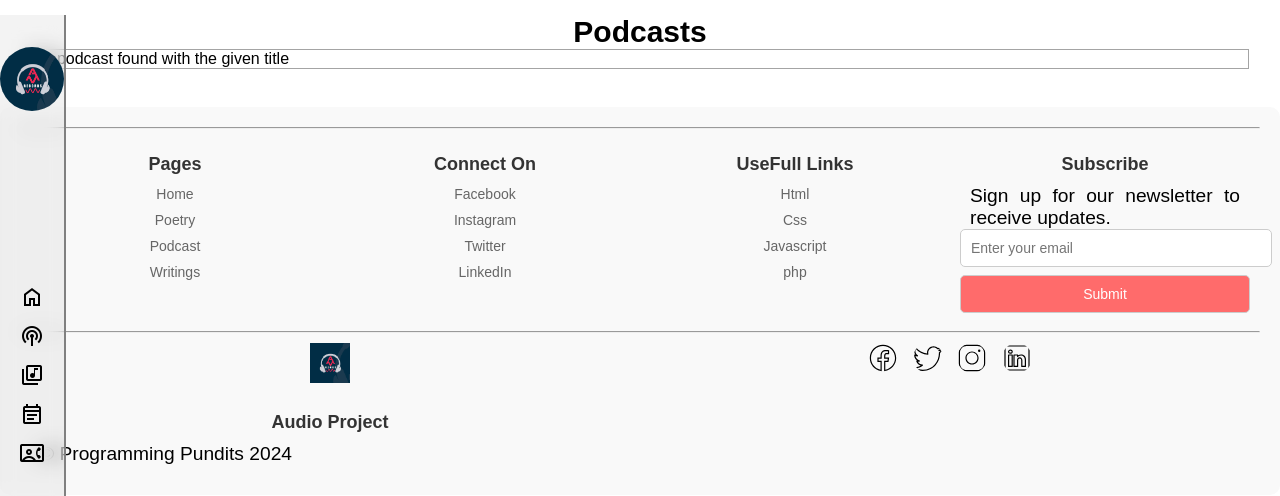
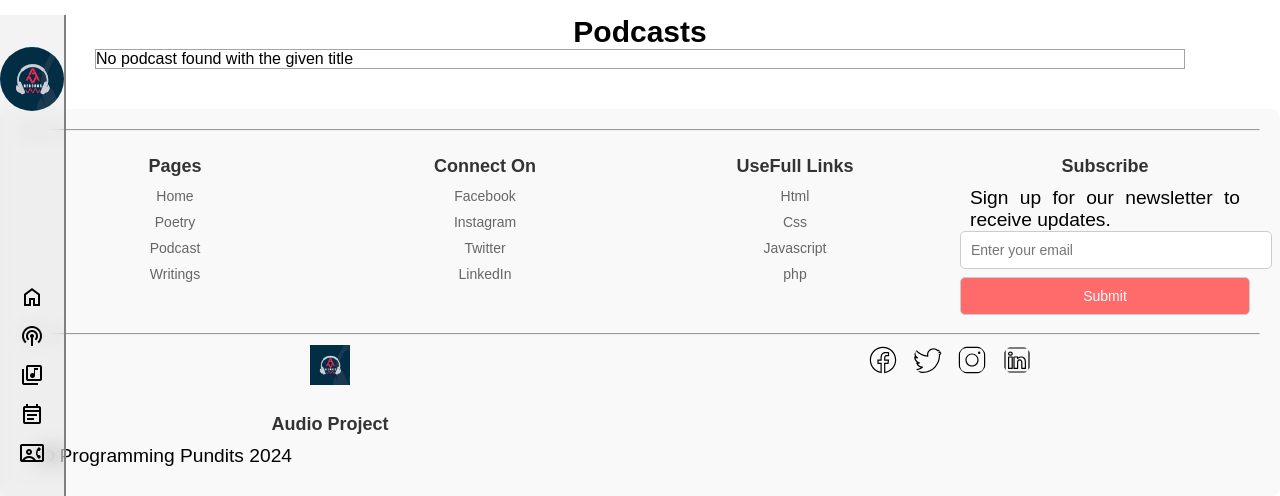
Before and after one commit to gaudeltheg/audiosite, a PHP site: page /single-podcast.php?title=1 in a window 1280 px wide. Shown: the top 496 px of the page. Run offline with PHP 8.4, Linux system fonts and the light colour scheme; data that the repository does not hold is empty.

Commit message:
Update single-podcast.css/aayush

```diff
--- a/audiofirstdraft/single-podcast.css
+++ b/audiofirstdraft/single-podcast.css
@@ -13,12 +13,10 @@
     font-size: 30px;
 }
 .podcast-container{
-    display: flex;
-    width: 95vw;
+   display: flex;
+    width: 85vw;
     height: auto;
-    /* background-color: #f6dddd5b; */
     border: 1px solid rgba(0, 0, 0, 0.358);
-    /* display: ; */
     margin: auto;
 }
 .options{
@@ -170,9 +168,11 @@
     background-color: #764b4b;
   }
   .navigation{
-    margin: 8px;
+   margin: auto;
     display: flex;
     justify-content: space-between;
+    width: 85vw;
+    margin-top: 10px;
   }
   .navigation button{
     background-color: #FF6B6B;
```
